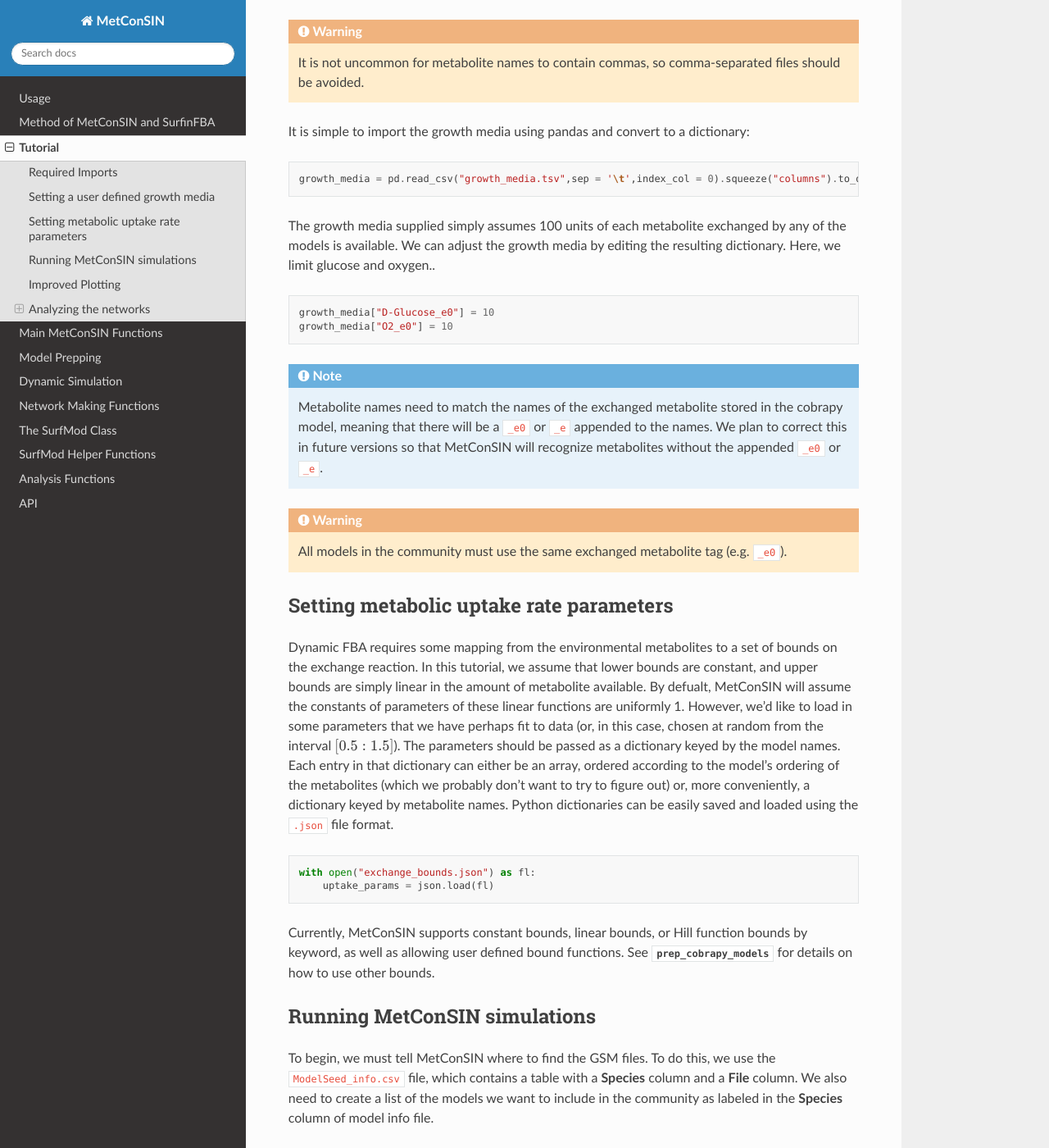
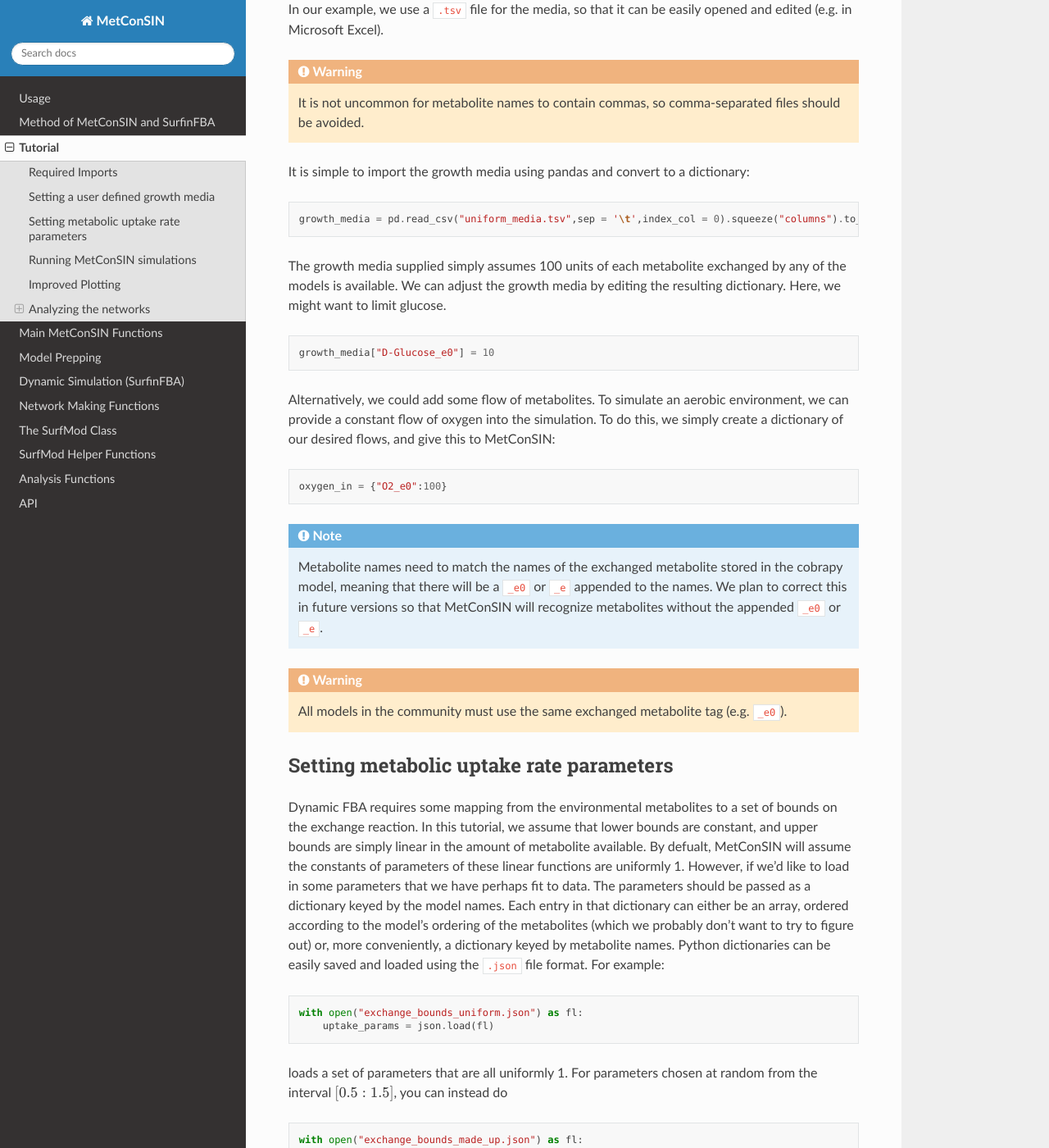
Before and after one commit to lanl/metconsin, a Sphinx documentation site: the page built from docs/source/tutorial.rst, in a window 1280 px wide and 1400 px high, scrolled down 1326 px. Shown: the whole window at 82% size. Built offline with Sphinx 7.4.7 and the Read the Docs theme 2.0.0, drawn with Linux system fonts in a browser that asks for light colours; some of the changed text lies outside the part shown.

Commit message:
updated tutorial, added __init__.py

```diff
--- a/docs/source/simulation.rst
+++ b/docs/source/simulation.rst
@@ -1,5 +1,5 @@
-Dynamic Simulation
-=======================
+Dynamic Simulation (SurfinFBA)
+=====================================
 
 Main Function
 --------------
--- a/docs/source/tutorial.rst
+++ b/docs/source/tutorial.rst
@@ -2,7 +2,7 @@ Tutorial
 ============
 
 This tutorial is meant to explain the example script ``Ten_Taxa_Example.py`` provided in the ``Example`` directory. This example simulates and creates networks for a community of 10 organisms isolated from soil. Genome-scale models for the 10 organisms are provided in the
-``modelseedGems`` directory, and information about these models is contained in ``ModelSeed_info.csv``.
+``modelseedGems`` directory, and information about these models is contained in ``ModelSeed_info.csv``. We also provide another example, ``Community_Comparison_Example.py`` that was used to test the method on various subsets of the 10 organisms for the tool publication.
 
 .. note::
 
@@ -56,14 +56,20 @@ It is simple to import the growth media using pandas and convert to a dictionary
 
 .. code-block:: python
 
-    growth_media = pd.read_csv("growth_media.tsv",sep = '\t',index_col = 0).squeeze("columns").to_dict()
+    growth_media = pd.read_csv("uniform_media.tsv",sep = '\t',index_col = 0).squeeze("columns").to_dict()
 
-The growth media supplied simply assumes 100 units of each metabolite exchanged by any of the models is available. We can adjust the growth media by editing the resulting dictionary. Here, we limit glucose and oxygen..
+The growth media supplied simply assumes 100 units of each metabolite exchanged by any of the models is available. We can adjust the growth media by editing the resulting dictionary. Here, we might want to limit glucose.
 
 .. code-block:: python
 
     growth_media["D-Glucose_e0"] = 10
-    growth_media["O2_e0"] = 10
+
+Alternatively, we could add some flow of metabolites. To simulate an aerobic environment, we can provide a constant flow of oxygen into the simulation. To do this, we simply create a dictionary of our desired flows, and give this to MetConSIN:
+
+.. code-block:: python
+
+    oxygen_in = {"O2_e0":100}
+
 
 .. note::
 
@@ -79,15 +85,21 @@ Setting metabolic uptake rate parameters
 ---------------------------------------------
 
 Dynamic FBA requires some mapping from the environmental metabolites to a set of bounds on the exchange reaction. In this tutorial, we assume that lower bounds are constant, and upper bounds are simply linear in the amount of metabolite available. By defualt,
-MetConSIN will assume the constants of parameters of these linear functions are uniformly 1. However, we'd like to load in some parameters that we have perhaps fit to data (or, in this case, chosen at random from the interval :math:`[0.5:1.5]`). The parameters should
+MetConSIN will assume the constants of parameters of these linear functions are uniformly 1. However, if we'd like to load in some parameters that we have perhaps fit to data. The parameters should
 be passed as a dictionary keyed by the model names. Each entry in that dictionary can either be an array, ordered according to the model's ordering of the metabolites (which we probably don't want to try to figure out) or, more conveniently, a dictionary keyed by metabolite
-names. Python dictionaries can be easily saved and loaded using the ``.json`` file format.
+names. Python dictionaries can be easily saved and loaded using the ``.json`` file format. For example:
 
 .. code-block:: python
 
-    with open("exchange_bounds.json") as fl:
+    with open("exchange_bounds_uniform.json") as fl:
         uptake_params = json.load(fl)
 
+loads a set of parameters that are all uniformly 1. For parameters chosen at random from the interval :math:`[0.5:1.5]`, you can instead do
+
+.. code-block:: python
+
+    with open("exchange_bounds_made_up.json") as fl:
+        uptake_params = json.load(fl)
 
 Currently, MetConSIN supports constant bounds, linear bounds, or Hill function bounds by keyword, as well as allowing user defined bound functions. See :py:func:`prep_cobrapy_models <prep_models.prep_cobrapy_models>` for details on how to use other bounds.
 
```
Also changed, not shown: __init__.py (added).
